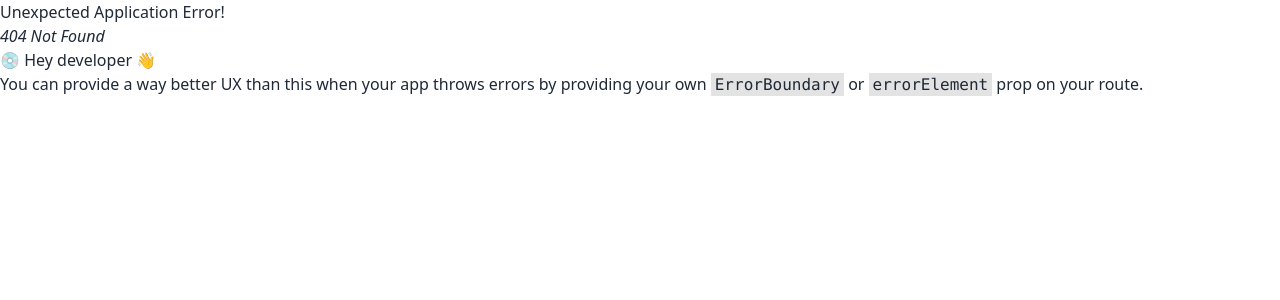
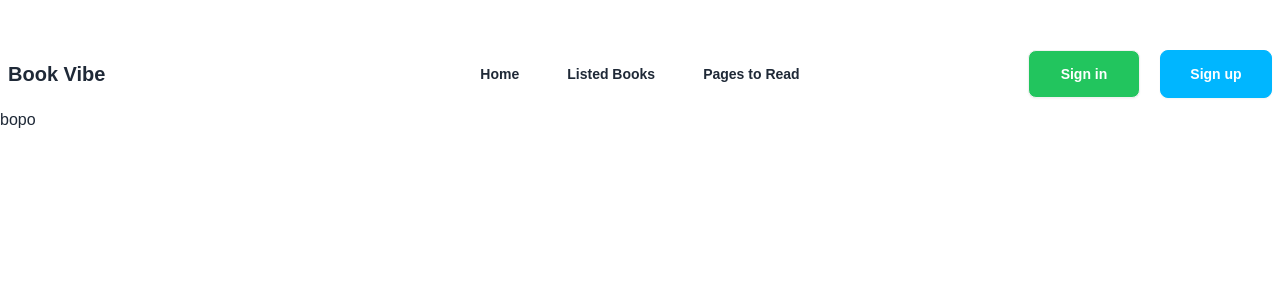
Before and after one commit to Khandaker20201125010/Book-Vibe, a React (Vite) app: page /Bookdetails/1 in a window 1280 px wide. Before the commit this address had no page. Shown: the top 300 px of the page. Built offline with nearby package versions, Linux system fonts and the light colour scheme.

Commit message:
home part completed

```diff
--- a/src/components/Banner/Banner.jsx
+++ b/src/components/Banner/Banner.jsx
@@ -1,6 +1,6 @@
 import React from 'react';
 import ban from '../../assets/images/1.png';
-
+import { Link } from 'react-router-dom';
 const Banner = () => {
     return (
         <div className=' w-full shadow-2xl font-bold rounded-3xl'>
@@ -8,9 +8,12 @@ const Banner = () => {
                 <div className='w-[100%] p-28'>
                     <h1 className=' text-6xl '>Books to freshen up your bookshelf</h1>
                     <div >
+                        <Link to = {`/Listed Books`}>
                         <button  className='btn bg-green-500 text-white mt-10'>
                         View The List
                         </button>
+                        </Link>
+
                     </div>
                 </div>
                 <div className='p-20 w-2/3'>
--- a/src/components/Bookcard/Bookcard.jsx
+++ b/src/components/Bookcard/Bookcard.jsx
@@ -1,7 +1,10 @@
+import { Link } from "react-router-dom";
 import icon from "../../assets/images/grade_FILL0_wght400_GRAD0_opsz24.png";
 const Bookcard = ({item}) => {
     const  {bookId,bookName,author,image,review,totalPages,rating,category,ags,publisher,yearOfPublishing,tags} = item ||{};
     return (
+
+        <Link to={`/Bookdetails/${bookId}`}>
         <div>
             <div class="card w-full h-full bg-base-200 shadow-2xl p-10">
                 <figure><img className="h-[200px]" src={image} alt="Shoes" /></figure>
@@ -27,6 +30,7 @@ const Bookcard = ({item}) => {
                 </div>
             </div>
         </div>
+        </Link>
     );
 };
 
--- /dev/null
+++ b/src/components/Bookdetails/Bookdetails.jsx
@@ -0,0 +1,12 @@
+import React from 'react';
+
+const Bookdetails = () => {
+
+    return (
+        <div>
+            <h1>bopo</h1>
+        </div>
+    );
+};
+
+export default Bookdetails;
--- a/src/main.jsx
+++ b/src/main.jsx
@@ -9,6 +9,7 @@ import Root from './components/Roots/Root';
 import Home from './components/Pages/Home/Home';
 import Booklist from './components/Booklist/Booklist';
 import Readpages from './components/Readpages/Readpages';
+import Bookdetails from './components/Bookdetails/Bookdetails';
 const router = createBrowserRouter([
   {
     path: "/",
@@ -29,6 +30,11 @@ const router = createBrowserRouter([
         element:<Readpages></Readpages>
 
       },
+      {
+        path: "/Bookdetails/:bookId",
+        element:<Bookdetails></Bookdetails>
+
+      },
 
     ],
   },
```
